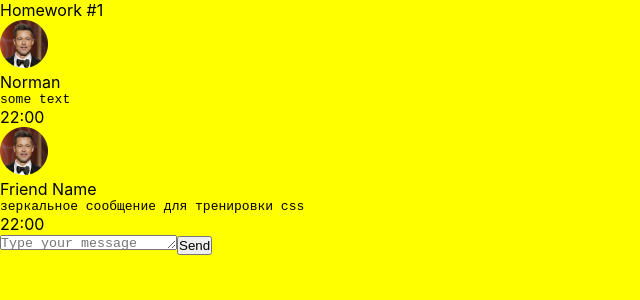
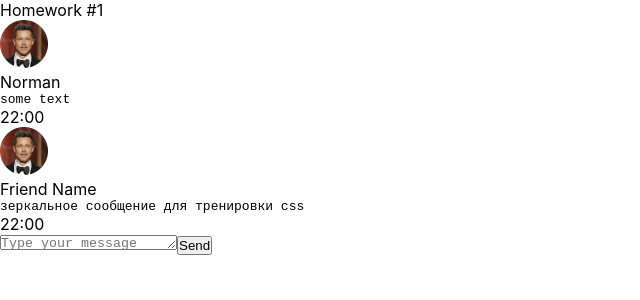
Before and after one commit to IJTINK7/hws-from-ignat, a React (Create React App) app: page / in a window 1280 px wide. Shown: the top 300 px of the page, without its empty margins (0-640 px from the left). Built offline with nearby package versions, Linux system fonts and the light colour scheme.

Commit message:
Checking styles

```diff
--- a/src/index.css
+++ b/src/index.css
@@ -13,10 +13,6 @@ body {
     -webkit-font-smoothing: antialiased;
     -moz-osx-font-smoothing: grayscale;
     box-sizing: border-box;
-    background-color: yellow;
-}
-s.text{
-    background-color: blue;
 }
 
 code {
```
